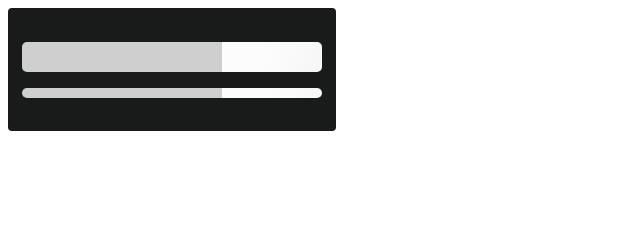
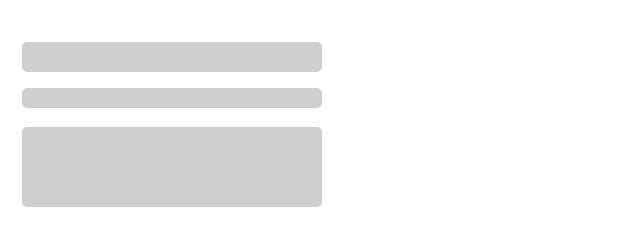
Before and after one commit to Jeandra/Skeleton-loading, a plain HTML site: page index.html in a window 1280 px wide. Shown: the whole page, without its empty margins (0-640 px from the left). Drawn offline with Linux system fonts and the light colour scheme.

Commit message:
Update styles.css

```diff
--- a/styles.css
+++ b/styles.css
@@ -1,7 +1,7 @@
 /*{}*/
 .content{
        width: 300px;
-    background-color: rgb(25, 27, 27);
+    background-color: #fff;
     padding: 14px;
     border-radius: 4px;
 }
@@ -11,17 +11,22 @@
     margin-bottom: 12px;
 }
 
+.card.loading h3{
+    height: 80px;
+}
+
 .card.loading p{
-    height: 10px;
+    height: 20px;
 }
 
 .card.loading h2,
+.card.loading h3,
 .card.loading p {
     background-color: #fff;
-    background: linear-gradient(110deg,#fcfcfc 8%, #f7f6f6 18%, #cfcfcf 33%);
+    background: linear-gradient(110deg,#cfcfcf 8%, #f7f6f6 18%, #cfcfcf 33%);
     border-radius: 5px;
     background-size: 200% 100%;
-    animation: 1.5s skeleton linear infinite;
+    animation: 2s skeleton linear infinite;
 }
 
 @keyframes skeleton{
```
